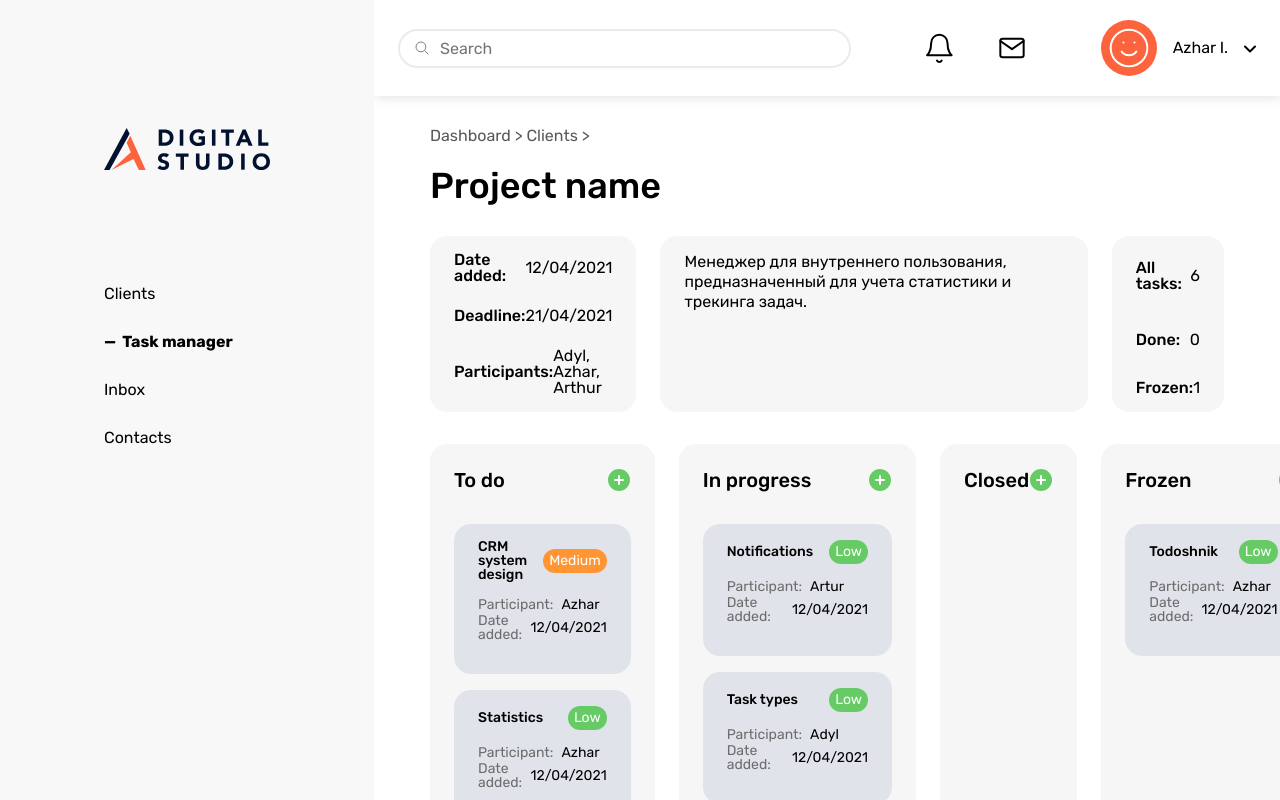
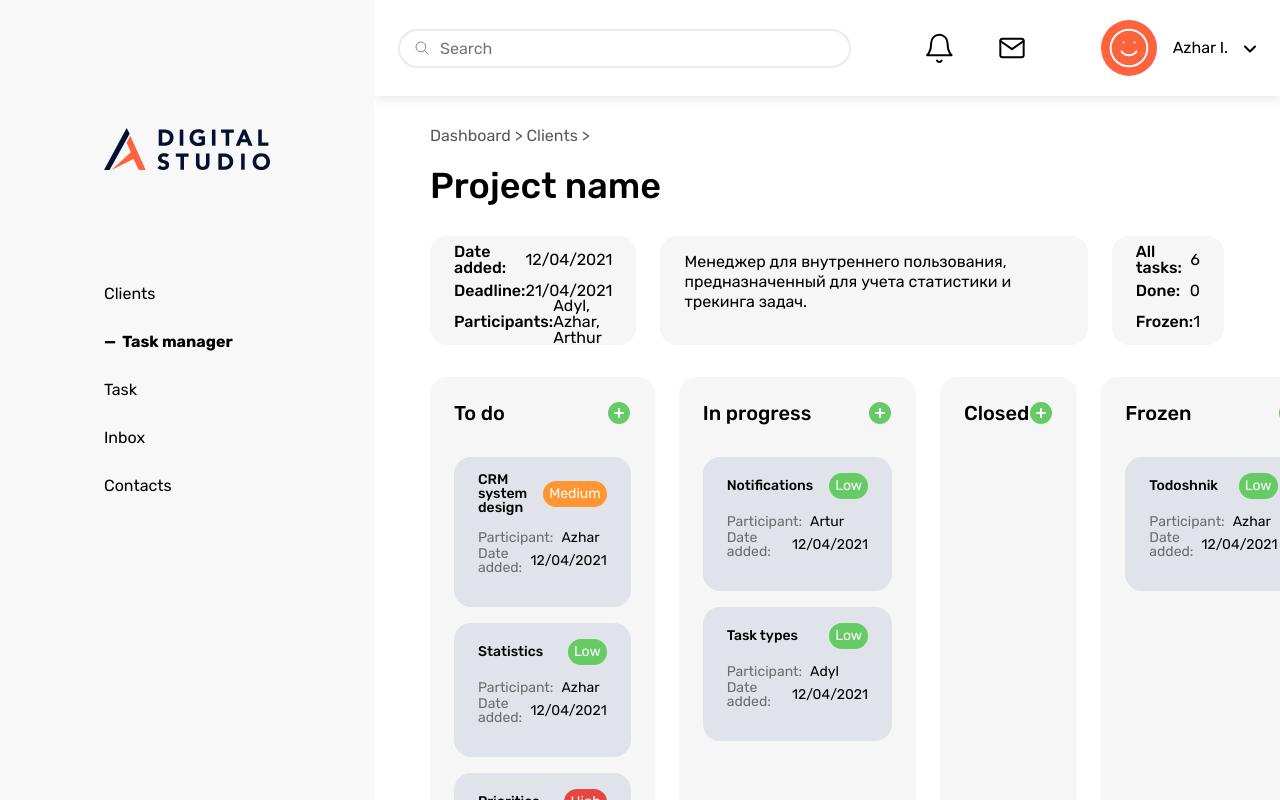
Before and after one commit to maksym-bezditko/taskfusion, a Next.js app: page /tasks in a window 1280 px wide. Built offline with nearby package versions, Linux system fonts and the light colour scheme.

Commit message:
add task page components

```diff
--- /dev/null
+++ b/components/global/Button/Button.module.scss
@@ -0,0 +1,19 @@
+@import '@/styles/_main.scss';
+
+.button {
+	border-radius: 9px;
+	padding: 0.625rem 1.5rem;
+	font-size: 1rem;
+}
+
+.orange {
+	background-color: $orange;
+}
+
+.red {
+	background-color: $red;
+}
+
+.green {
+	background-color: $green;
+}
--- a/components/global/ColumnItem/ColumnItem.tsx
+++ b/components/global/ColumnItem/ColumnItem.tsx
@@ -1,5 +1,6 @@
 import styles from "./ColumnItem.module.scss";
 
+import { ReactNode } from "react";
 import {
   PriorityBadge,
   Props as PriorityBadgeProps,
@@ -15,10 +16,11 @@ export type Props = {
   rows: ColumnItemRow[];
   status?: PriorityBadgeProps["priority"];
   text?: string;
+  author?: ReactNode;
 };
 
 export const ColumnItem = (props: Props) => {
-  const { title, rows, status, text } = props;
+  const { title, rows, status, text, author } = props;
 
   return (
     <div className={styles.wrapper}>
@@ -38,6 +40,8 @@ export const ColumnItem = (props: Props) => {
       </div>
 
       <p className={styles.text}>{text}</p>
+
+      {author}
     </div>
   );
 };
--- a/components/global/Details/Details.module.scss
+++ b/components/global/Details/Details.module.scss
@@ -23,6 +23,7 @@
 	display: flex;
 	justify-content: space-between;
 	align-items: center;
+	max-height: 15px;
 }
 
 .detailTitle {
--- a/components/global/MenuNavigation/MenuNavigation.tsx
+++ b/components/global/MenuNavigation/MenuNavigation.tsx
@@ -28,6 +28,14 @@ export const MenuNavigation = () => {
       </Link>
       <Link
         className={classNames(styles.listItem, {
+          [styles.active]: pathname === "/task/1",
+        })}
+        href="/task/1"
+      >
+        Task
+      </Link>
+      <Link
+        className={classNames(styles.listItem, {
           [styles.active]: pathname === "/inbox",
         })}
         href=""
--- a/components/global/PriorityBadge/PriorityBadge.module.scss
+++ b/components/global/PriorityBadge/PriorityBadge.module.scss
@@ -8,7 +8,6 @@
 	padding: 0.375rem;
 	border-radius: 15px;
 	color: $white;
-	height: 1.5rem;
 }
 
 .green {
```
Also changed, not shown: components/global/Avatar/Avatar.module.scss (added, +8 -0 lines), components/global/Avatar/Avatar.tsx (added, +20 -0 lines), components/global/Button/Button.tsx (added, +19 -0 lines).
